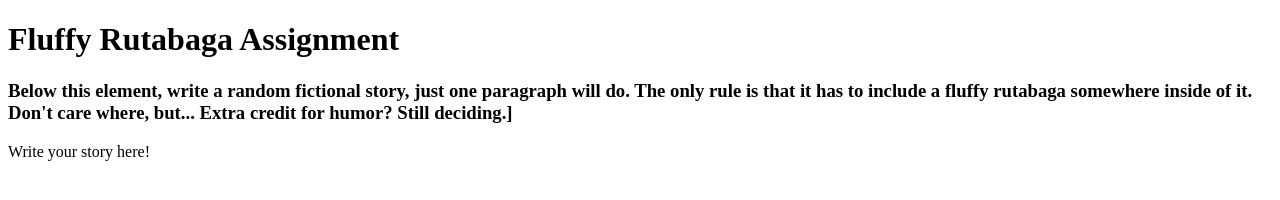
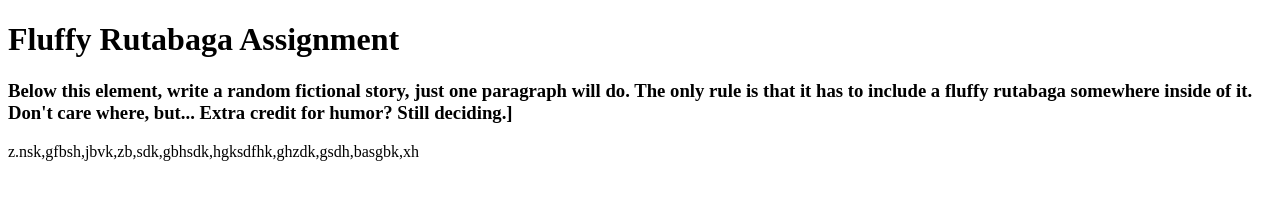
Before and after one commit to AzureEclipse/AzureEclipse.github.io, a plain HTML site: page index.html in a window 1280 px wide. Drawn offline with Linux system fonts and the light colour scheme.

Commit message:
My rutebega

```diff
--- a/index.html
+++ b/index.html
@@ -6,6 +6,6 @@
   <body>
      <h1>Fluffy Rutabaga Assignment</h1>
      <h3>Below this element, write a random fictional story, just one paragraph will do. The only rule is that it has to include a fluffy rutabaga somewhere inside of it. Don't care where, but... Extra credit for humor? Still deciding.]</h3>
-     <p> Write your story here! </p>
+     <p>z.nsk,gfbsh,jbvk,zb,sdk,gbhsdk,hgksdfhk,ghzdk,gsdh,basgbk,xh </p>
   </body>
 </html>
```
